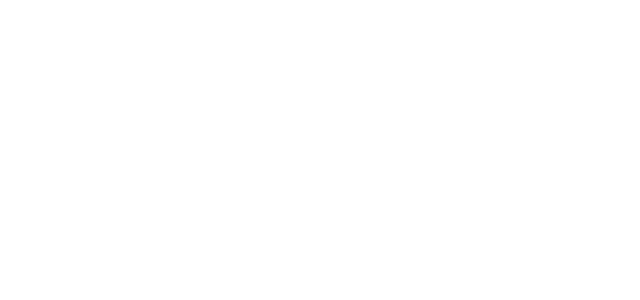
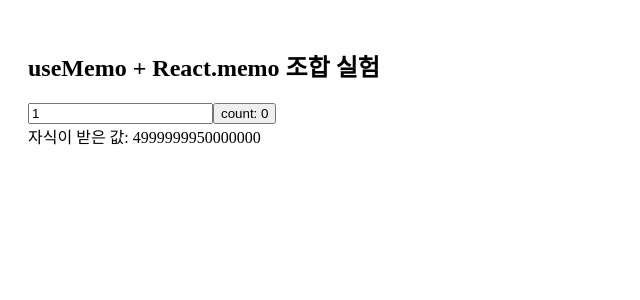
Before and after one commit to allkong/memento, a React (Vite) app: page /labs/use-memo/parent-memo in a window 1280 px wide. Before the commit this address had no page. Shown: the top 300 px of the page, without its empty margins (0-640 px from the left). Built offline with nearby package versions, Linux system fonts and the light colour scheme.

Commit message:
feat: useMemo와 React.memo 조합 실험

```diff
--- a/src/App.tsx
+++ b/src/App.tsx
@@ -9,6 +9,7 @@
 import Compare from '@exp/useCallback/Compare';
 
 import ExpensiveCalc from '@exp/useMemo/ExpensiveCalc';
+import ParentWithMemo from '@exp/useMemo/ParentWithMemo';
 
 const App = () => {
   return (
@@ -24,6 +25,7 @@
         <Route path="/labs/use-callback/compare" element={<Compare />} />
 
         <Route path="/labs/use-memo/expensive" element={<ExpensiveCalc />} />
+        <Route path="/labs/use-memo/parent-memo" element={<ParentWithMemo />} />
       </Routes>
     </Router>
   );
--- /dev/null
+++ b/src/labs/experiments/useMemo/MemoizedChild.tsx
@@ -0,0 +1,8 @@
+import { memo } from 'react';
+
+const MemoizedChild = memo(({ value }: { value: number }) => {
+  console.log('🧒 자식 컴포넌트 렌더링');
+  return <div>자식이 받은 값: {value}</div>;
+});
+
+export default MemoizedChild;
--- /dev/null
+++ b/src/labs/experiments/useMemo/ParentWithMemo.tsx
@@ -0,0 +1,34 @@
+import { useMemo, useState } from 'react';
+import MemoizedChild from './MemoizedChild';
+
+const heavyCalculation = (num: number) => {
+  console.log('💥 무거운 계산 실행');
+  let result = 0;
+  for (let i = 0; i < 100000000; i++) {
+    result += i * num;
+  }
+  return result;
+};
+
+const ParentWithMemo = () => {
+  const [input, setInput] = useState(1);
+  const [count, setCount] = useState(0);
+
+  // ❌ 캐싱하지 않음
+  // const calculatedValue = heavyCalculation(input);
+
+  // ✅ 무거운 계산 결과 캐싱
+  const calculatedValue = useMemo(() => heavyCalculation(input), [input]);
+
+  return (
+    <div style={{ padding: 20 }}>
+      <h2>useMemo + React.memo 조합 실험</h2>
+      <input type="number" value={input} onChange={e => setInput(Number(e.target.value))} />
+      <button onClick={() => setCount(c => c + 1)}>count: {count}</button>
+
+      <MemoizedChild value={calculatedValue} />
+    </div>
+  );
+};
+
+export default ParentWithMemo;
```
